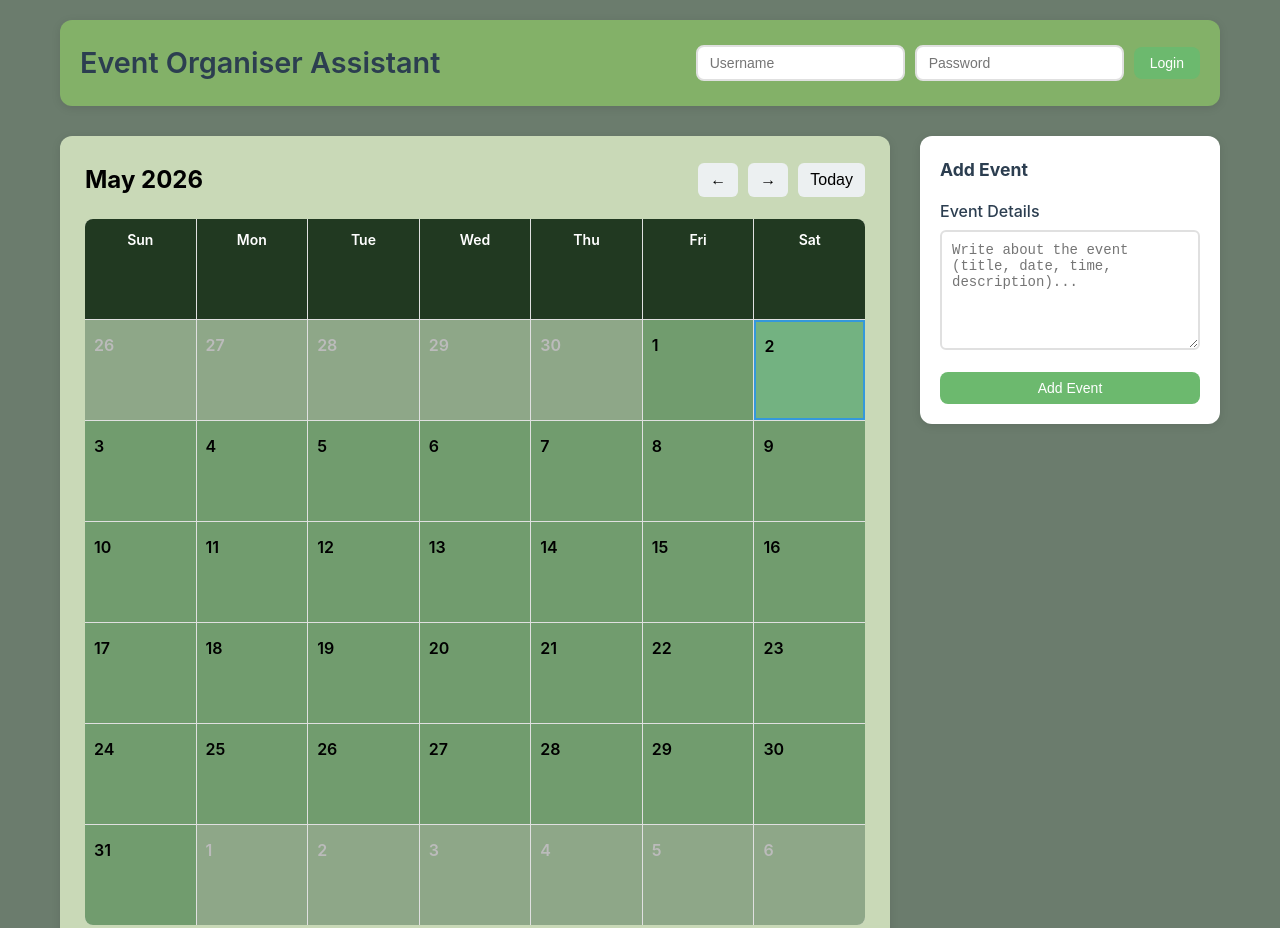
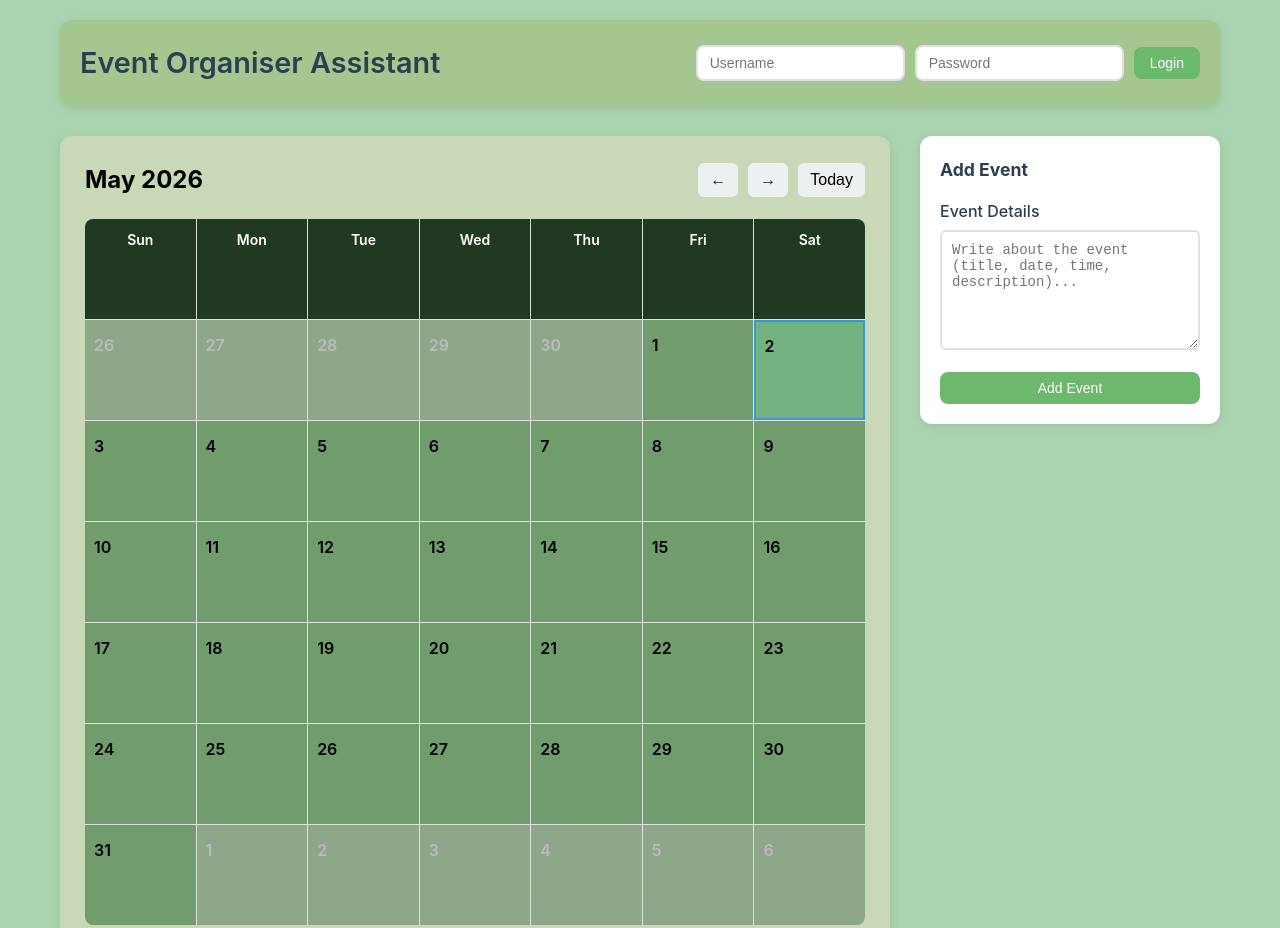
Before and after one commit to SreelakshmiPG/Event_organiser_calendar, a plain HTML site: page index.html in a window 1280 px wide. Shown: the top 928 px of the page. Drawn offline with Linux system fonts and the light colour scheme.

```diff
--- a/index.html
+++ b/index.html
@@ -13,7 +13,7 @@
 
         body {
             font-family: -apple-system, BlinkMacSystemFont, 'Segoe UI', Roboto, sans-serif;
-            background: #6b7c6d;
+             background: #aad4af;
             color: #000000;
             line-height: 1.6;
         }
@@ -25,7 +25,7 @@
         }
 
         header {
-            background: rgb(131, 177, 104);
+           background: rgb(163, 199, 142);
             box-shadow: 0 2px 10px rgba(0,0,0,0.1);
             margin-bottom: 30px;
             border-radius: 12px;
```
